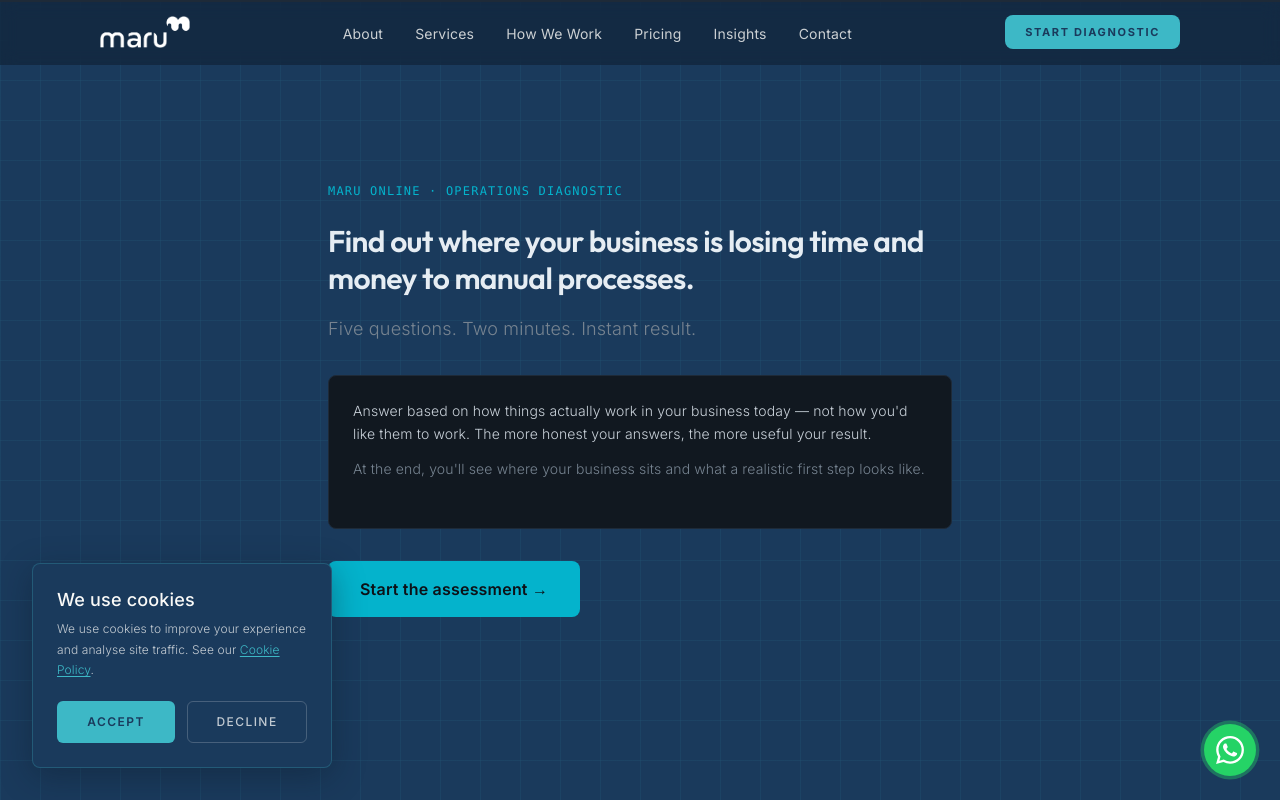
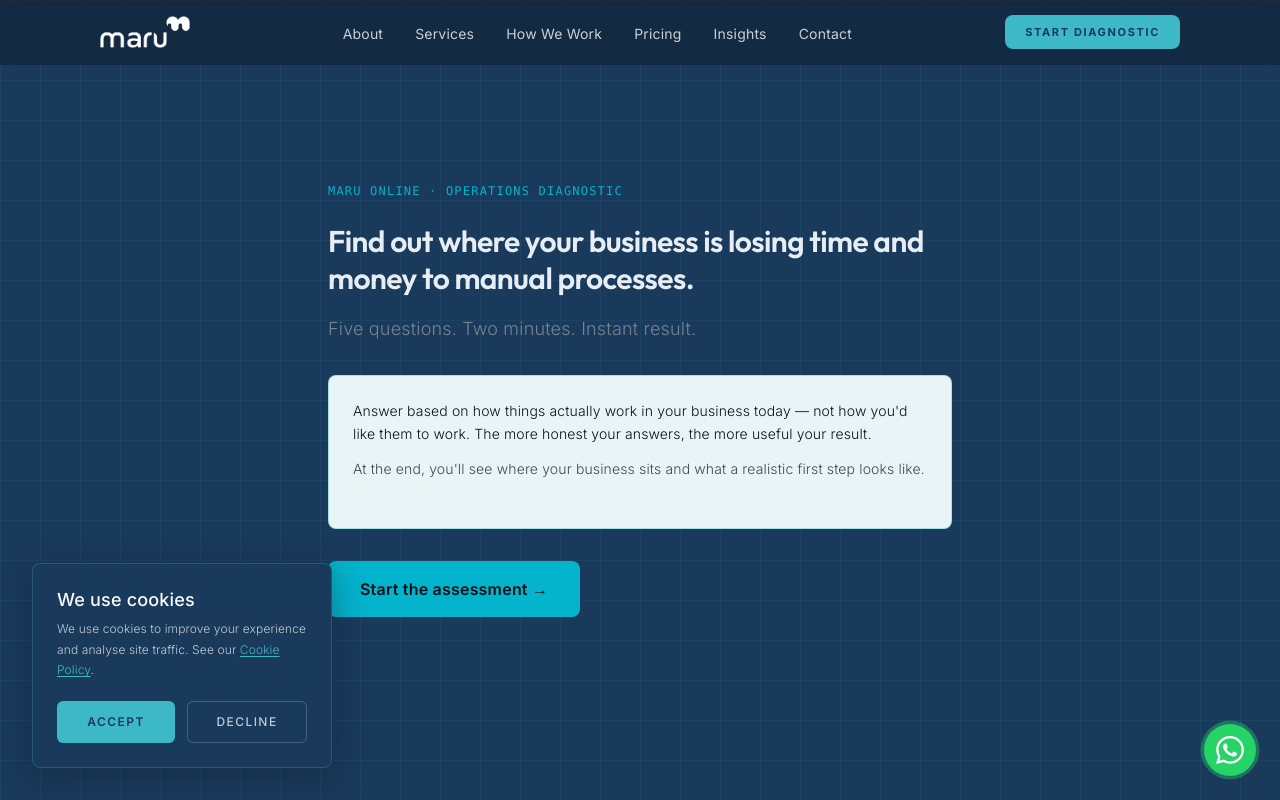
Before and after one commit to jimmy-motsei/maru-website, a Next.js app: page /operations-diagnostic in a window 1280 px wide. Shown: the top 800 px of the page. Built offline with nearby package versions, Linux system fonts and the light colour scheme.

Commit message:
fix(ui): improve readability of diagnostic framing block — light bg with dark text

```diff
--- a/app/operations-diagnostic/page.tsx
+++ b/app/operations-diagnostic/page.tsx
@@ -202,11 +202,11 @@ export default function AssessmentPage() {
               Five questions. Two minutes. Instant result.
             </p>
 
-            <div className="bg-[#111820] border border-[#1e2a38] rounded-lg p-6 mb-8">
-              <p className="text-[#c9d1d9] text-sm leading-relaxed mb-3">
+            <div className="bg-[#e8f4f6] border border-[#04B3CC]/30 rounded-lg p-6 mb-8">
+              <p className="text-[#0d1117] text-sm leading-relaxed mb-3">
                 Answer based on how things actually work in your business today — not how you'd like them to work. The more honest your answers, the more useful your result.
               </p>
-              <p className="text-[#768390] text-sm leading-relaxed">
+              <p className="text-[#3a4a5c] text-sm leading-relaxed">
                 At the end, you'll see where your business sits and what a realistic first step looks like.
               </p>
             </div>
```
